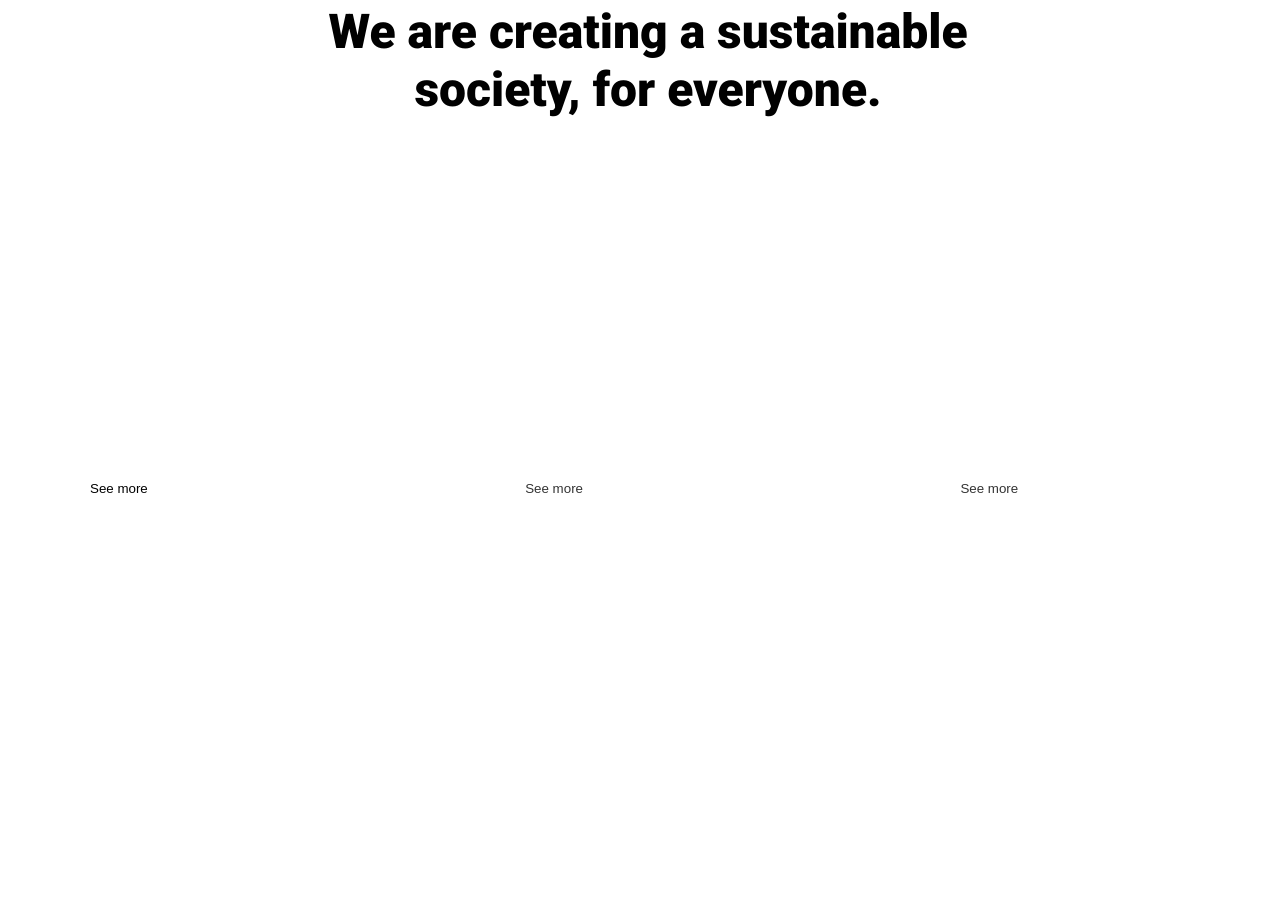
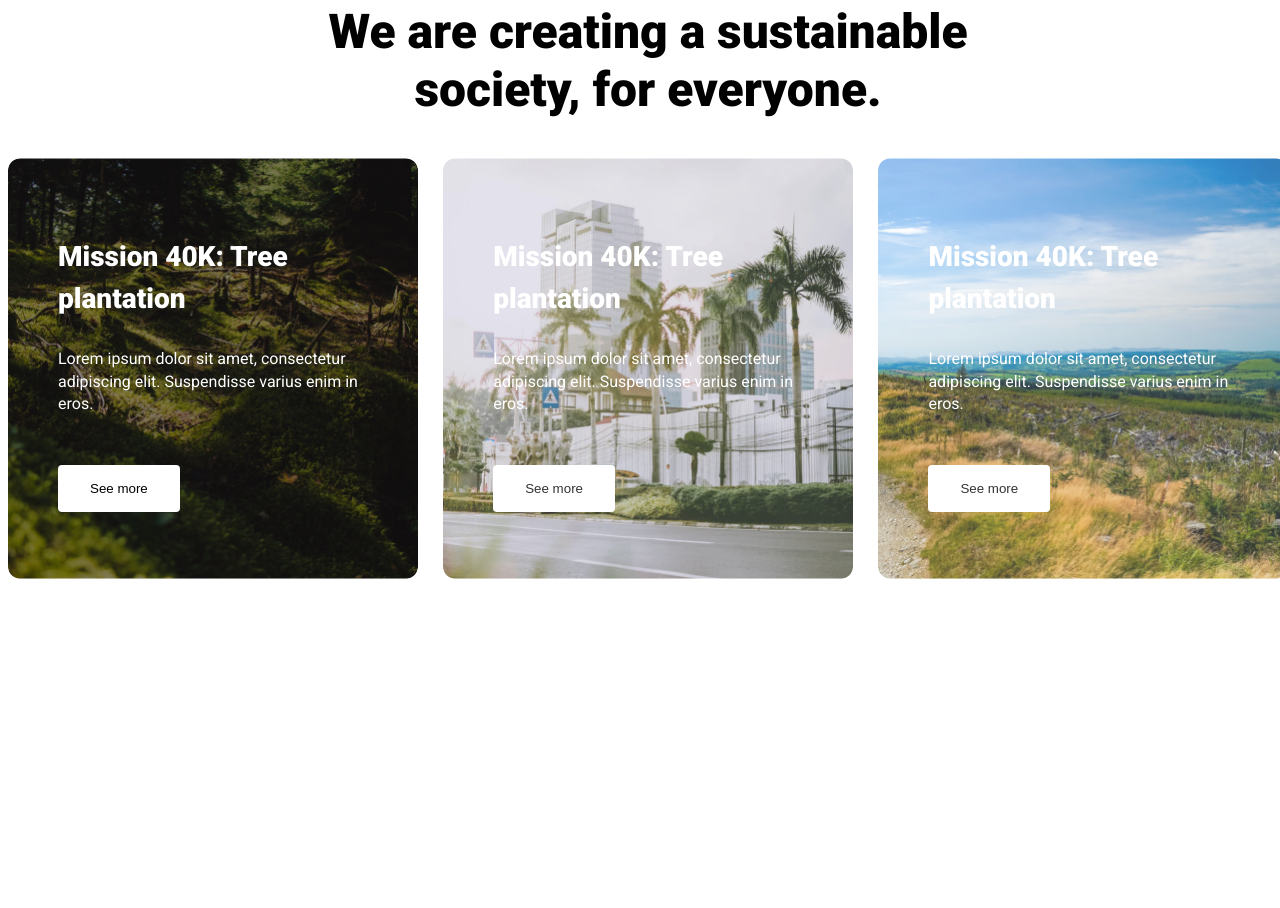
Before and after one commit to younesbaanise/finsweet, a plain HTML site: page index.html in a window 1280 px wide. Shown: the part 1245-2153 px from the top of the page. Drawn offline with Linux system fonts and the light colour scheme; the site is published under a folder, as on GitHub Pages, so addresses that start at the root find nothing.

Commit message:
Update style.css

```diff
--- a/style.css
+++ b/style.css
@@ -277,16 +277,16 @@ header .text {
 }
 
 .projects .first {
-    background-image: url('/images/Tint.png');
+    background-image: url('./images/Tint.png');
 }
 
 .projects .second {
-    background-image: url('/images/Tint2.png');
+    background-image: url('./images/Tint2.png');
     opacity: 0.8;
 }
 
 .projects .third {
-    background-image: url('/images/Tint3.png');
+    background-image: url('./images/Tint3.png');
     opacity: 0.8;
 }
 
```
